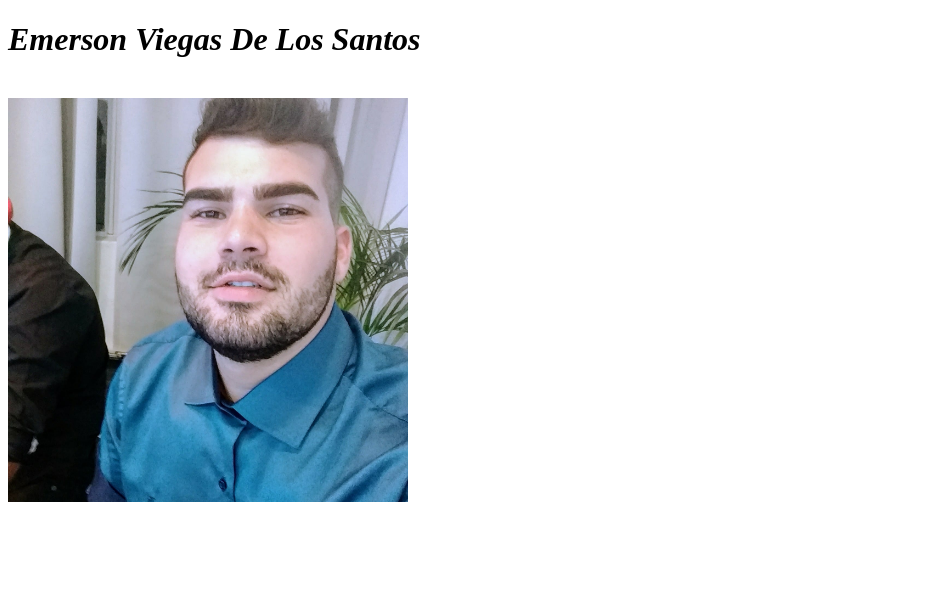
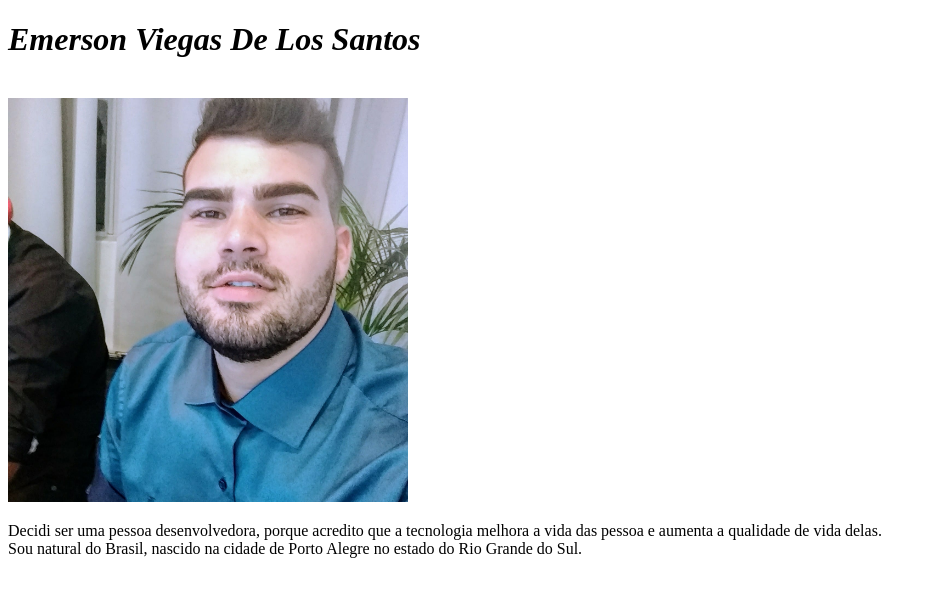
Before and after one commit to emerson-viegas/emerson-viegas.github.io, a plain HTML site: page index.html in a window 1280 px wide. Shown: the whole page, without its empty margins (0-936 px from the left). Drawn offline with Linux system fonts and the light colour scheme.

Commit message:
inserido paragrafo descritivo sobre mim

```diff
--- a/index.html
+++ b/index.html
@@ -10,7 +10,12 @@
 
     <h1><em>Emerson Viegas De Los Santos</em></h1><br>
 
-    <img src="/emerson-viegas.github.io/foto-emerson.jpg" width="400px" alt="minha foto de pessoa desenvolvedora ">
+    <img src="/emerson-viegas.github.io/foto-emerson.jpg" width="400px" alt="minha foto de pessoa desenvolvedora "><br>
+
+    <p>
+        Decidi ser uma pessoa desenvolvedora, porque acredito que a tecnologia melhora a vida das pessoa e aumenta a qualidade de vida delas. <br>Sou natural do Brasil, nascido na cidade de Porto Alegre no estado do Rio Grande do Sul.
+    </p>
+
 
 </body>
 </html>
```
